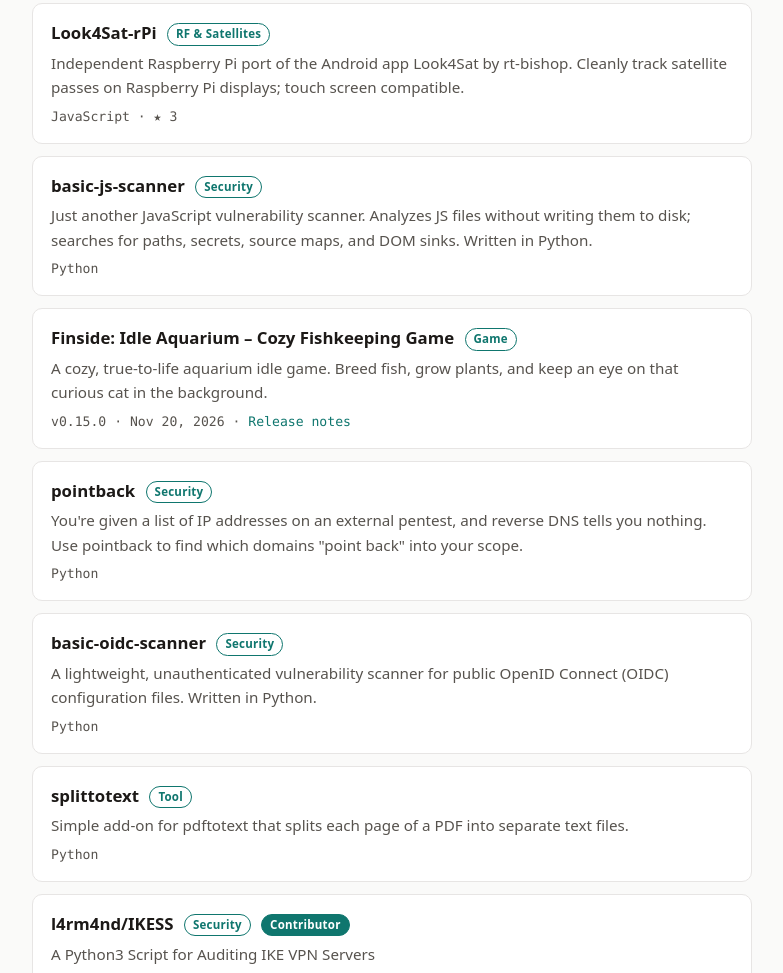
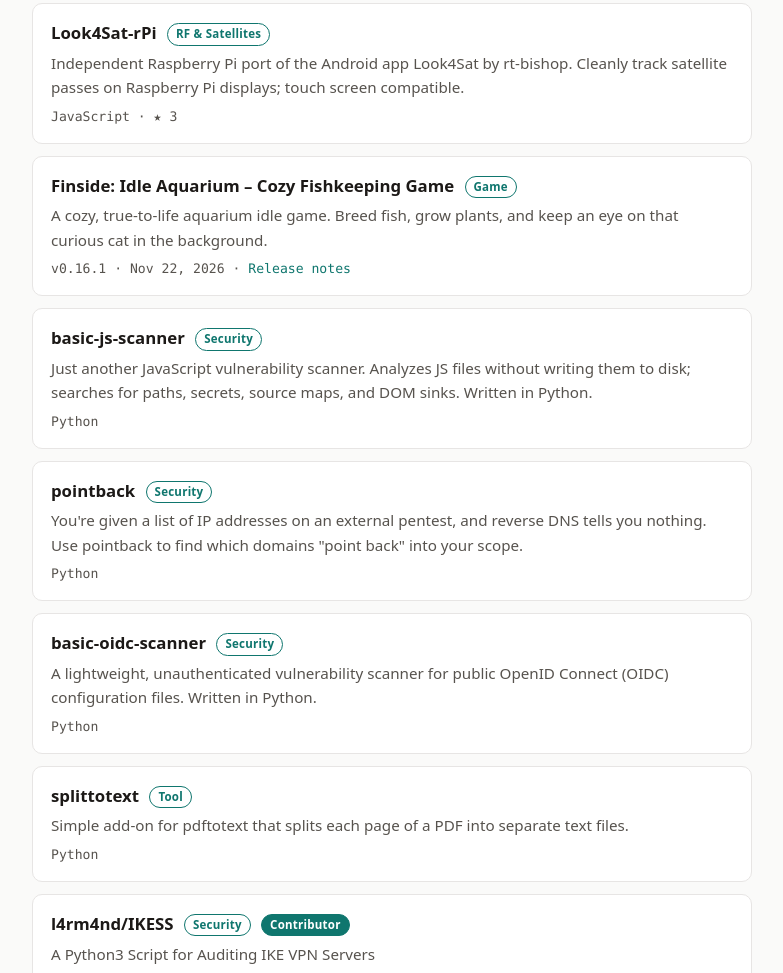
Before and after one commit to kampji/kampji.github.io, a plain HTML site: page index.html in a window 1280 px wide. Shown: the part 1786-2759 px from the top of the page, without its empty margins (248-1031 px from the left). Drawn offline with Linux system fonts and the light colour scheme.

Commit message:
Auto-update projects and articles

```diff
--- a/index.html
+++ b/index.html
@@ -167,14 +167,14 @@
         <p class="meta">JavaScript · ★ 3</p>
       </div>
       <div class="card">
+        <h3><a href="https://kampji.github.io/finside/">Finside: Idle Aquarium – Cozy Fishkeeping Game</a> <span class="badge">Game</span></h3>
+        <p>A cozy, true-to-life aquarium idle game. Breed fish, grow plants, and keep an eye on that curious cat in the background.</p>
+        <p class="meta">v0.16.1 · Nov 22, 2026 · <a href="https://kampji.github.io/finside/releases.html">Release notes</a></p>
+      </div>
+      <div class="card">
         <h3><a href="https://github.com/kampji/basic-js-scanner">basic-js-scanner</a> <span class="badge">Security</span></h3>
         <p>Just another JavaScript vulnerability scanner. Analyzes JS files without writing them to disk; searches for paths, secrets, source maps, and DOM sinks. Written in Python.</p>
         <p class="meta">Python</p>
-      </div>
-      <div class="card">
-        <h3><a href="https://kampji.github.io/finside/">Finside: Idle Aquarium – Cozy Fishkeeping Game</a> <span class="badge">Game</span></h3>
-        <p>A cozy, true-to-life aquarium idle game. Breed fish, grow plants, and keep an eye on that curious cat in the background.</p>
-        <p class="meta">v0.15.0 · Nov 20, 2026 · <a href="https://kampji.github.io/finside/releases.html">Release notes</a></p>
       </div>
       <div class="card">
         <h3><a href="https://github.com/kampji/pointback">pointback</a> <span class="badge">Security</span></h3>
--- a/sitemap.xml
+++ b/sitemap.xml
@@ -2,7 +2,7 @@
 <urlset xmlns="http://www.sitemaps.org/schemas/sitemap/0.9">
   <url>
     <loc>https://kampji.github.io/</loc>
-    <lastmod>2026-11-21</lastmod>
+    <lastmod>2026-11-22</lastmod>
   </url>
   <!-- Add a <url> block for each page you add later, e.g.:
   <url>
```
